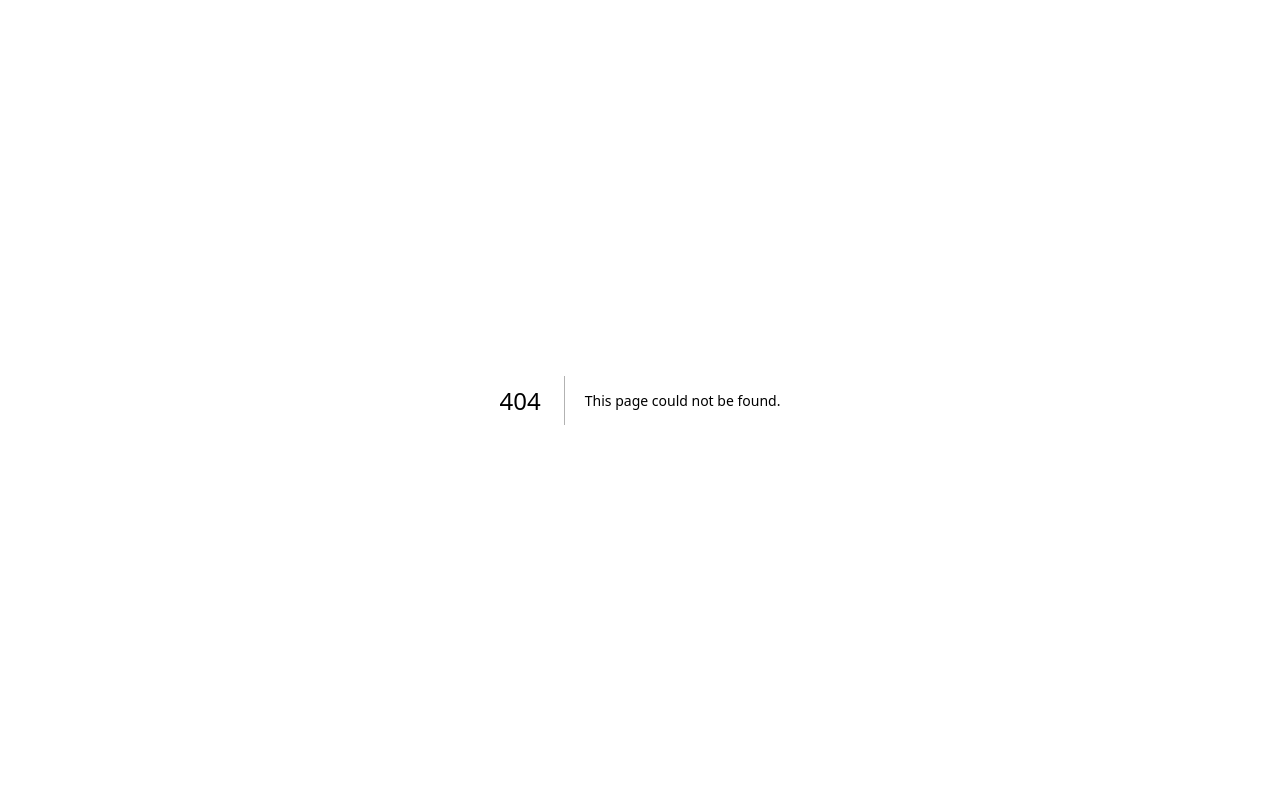
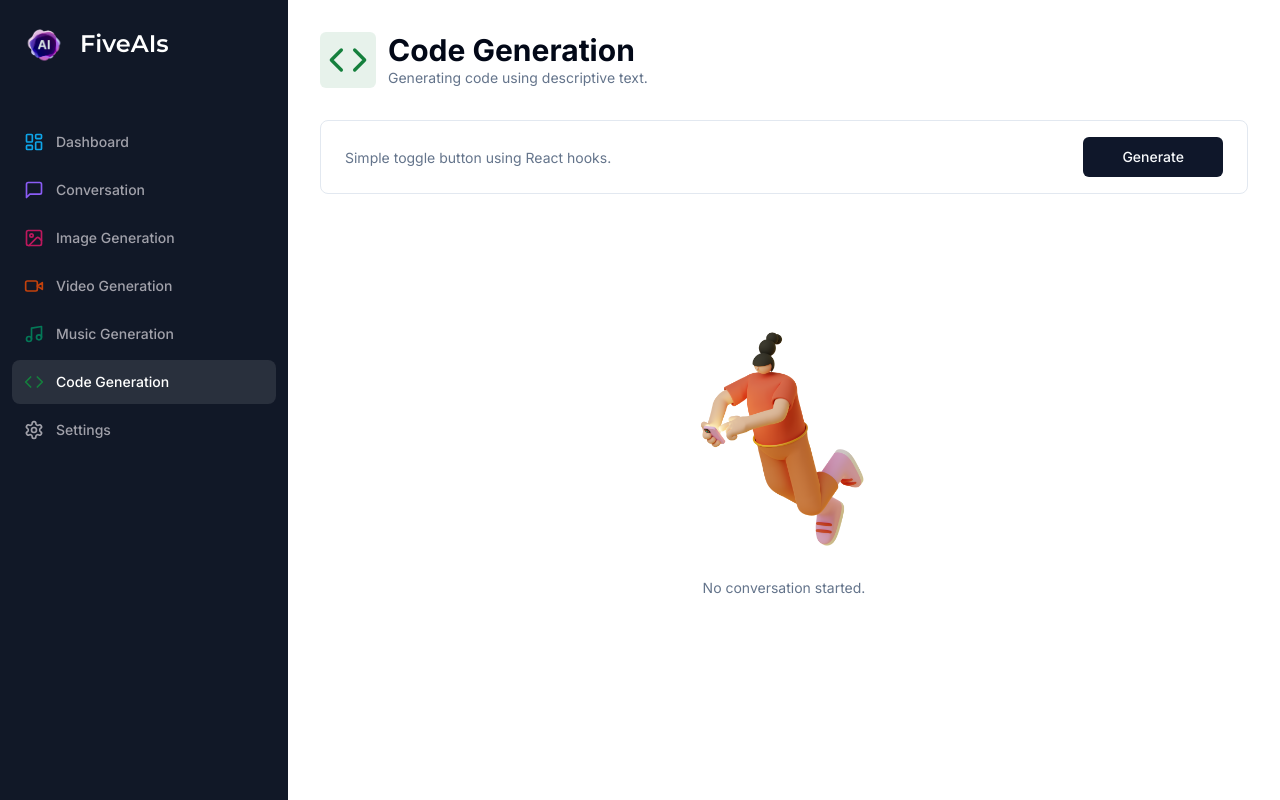
Before and after one commit to pearlescence-m/five-ais, a Next.js app: page /code in a window 1280 px wide. Before the commit this address had no page. Built offline with nearby package versions, Linux system fonts and the light colour scheme.

Commit message:
added code generation

```diff
--- /dev/null
+++ b/app/(dashboard)/(routes)/code/constants.ts
@@ -0,0 +1,7 @@
+import * as z from "zod";
+
+export const formSchema = z.object({
+  prompt: z.string().min(1, {
+    message: "Prompt is required."
+  }),
+});
--- /dev/null
+++ b/app/(dashboard)/(routes)/code/page.tsx
@@ -0,0 +1,150 @@
+'use client'
+
+import * as z from 'zod'
+import { zodResolver } from '@hookform/resolvers/zod'
+import axios from 'axios'
+import { Code } from 'lucide-react'
+import { useForm } from 'react-hook-form'
+import { useState } from 'react'
+import { useRouter } from 'next/navigation'
+import OpenAI from 'openai'
+import ReactMarkdown from 'react-markdown'
+
+import { Heading } from '@/components/heading'
+import { Form, FormControl, FormField, FormItem } from '@/components/ui/form'
+import { Input } from '@/components/ui/input'
+import { Button } from '@/components/ui/button'
+import { Empty } from '@/components/empty'
+import { Loader } from '@/components/loader'
+import { UserAvatar } from '@/components/user-avatar'
+import { BotAvatar } from '@/components/bot-avatar'
+import { cn } from '@/lib/utils'
+import { formSchema } from './constants'
+
+const CodePage = () => {
+  const router = useRouter()
+  const [messages, setMessages] = useState<OpenAI.Chat.ChatCompletionMessage[]>(
+    []
+  )
+
+  const form = useForm<z.infer<typeof formSchema>>({
+    resolver: zodResolver(formSchema),
+    defaultValues: {
+      prompt: '',
+    },
+  })
+
+  const isLoading = form.formState.isSubmitting
+
+  const onSubmit = async (values: z.infer<typeof formSchema>) => {
+    try {
+      const userMessage: OpenAI.Chat.ChatCompletionMessage = {
+        role: 'user',
+        content: values.prompt,
+      }
+      const newMessages = [...messages, userMessage]
+
+      const response = await axios.post('/api/code', {
+        messages: newMessages,
+      })
+
+      setMessages((current) => [...current, userMessage, response.data])
+
+      form.reset()
+    } catch (error: any) {
+      console.log(error)
+    } finally {
+      router.refresh()
+    }
+  }
+
+  return (
+    <div>
+      <Heading
+        title="Code Generation"
+        description="Generating code using descriptive text."
+        icon={Code}
+        iconColor="text-green-700"
+        bgColor="bg-green-700/10"
+      />
+      <div className="px-4 lg:px-8">
+        <div>
+          <Form {...form}>
+            <form
+              onSubmit={form.handleSubmit(onSubmit)}
+              className="rounded-lg border w-full p-4 px-3 md:px-6 focus-within:shadow-sm grid grid-cols-12 gap-2"
+            >
+              <FormField
+                name="prompt"
+                render={({ field }) => (
+                  <FormItem className="col-span-12 lg:col-span-10">
+                    <FormControl className="m-0 p-0">
+                      <Input
+                        className="border-0 outline-none focus-visible:ring-0 focus-visible:ring-transparent"
+                        disabled={isLoading}
+                        placeholder="Simple toggle button using React hooks."
+                        {...field}
+                      />
+                    </FormControl>
+                  </FormItem>
+                )}
+              />
+              <Button
+                className="col-span-12 lg:col-span-2 w-full"
+                type="submit"
+                disabled={isLoading}
+                size="icon"
+              >
+                Generate
+              </Button>
+            </form>
+          </Form>
+        </div>
+        <div className="space-y-4 mt-4">
+          {isLoading && (
+            <div className="p-8 rounded-lg w-full flex items-center justify-center bg-muted">
+              <Loader />
+            </div>
+          )}
+          {messages.length === 0 && !isLoading && (
+            <Empty label="No conversation started." />
+          )}
+          <div className="flex flex-col-reverse gap-y-4">
+            {messages.map((message) => (
+              <div
+                key={message.content}
+                className={cn(
+                  'p-8 w-full flex items-start gap-x-8 rounded-lg',
+                  message.role === 'user'
+                    ? 'bg-white border border-black/10'
+                    : 'bg-muted'
+                )}
+              >
+                {message.role === 'user' ? <UserAvatar /> : <BotAvatar />}
+                <ReactMarkdown
+                  components={{
+                    pre: ({ node, ...props }) => (
+                      <div className='overflow-auto w-full my-2 bg-black/10 p-2 rounded-lg'>
+                        <pre {...props} />
+                      </div>
+                    ),
+                    code: ({ node, ...props }) => (
+                      <code className='bg-clack/10 rounded-lg p-1'
+                        {...props}
+                      />
+                    )
+                  }}
+                  className='text-sm overflow-hidden leading-7'
+                >
+                  {message.content || ""}
+                </ReactMarkdown>
+              </div>
+            ))}
+          </div>
+        </div>
+      </div>
+    </div>
+  )
+}
+
+export default CodePage
--- /dev/null
+++ b/app/api/code/route.ts
@@ -0,0 +1,44 @@
+import { auth } from "@clerk/nextjs";
+import { NextResponse } from "next/server";
+import { OpenAI } from "openai";
+
+const openai = new OpenAI({
+    apiKey: process.env.OPENAI_API_KEY,
+  });
+
+const instructionMessage: OpenAI.Chat.ChatCompletionMessage = {
+  role: "system",
+  content: "You are a code generator. You must anwer only in markdown code snippets. Use code comments for explanations."
+}
+
+export async function POST(
+  req: Request
+) {
+  try {
+    const { userId } = auth();
+    const body = await req.json();
+    const { messages  } = body;
+
+    if (!userId) {
+      return new NextResponse("Unauthorized", { status: 401 });
+    }
+
+    if (!openai.apiKey) {
+      return new NextResponse("OpenAI API Key not configured.", { status: 500 });
+    }
+
+    if (!messages) {
+      return new NextResponse("Messages are required", { status: 400 });
+    }
+
+    const response = await openai.chat.completions.create({
+      model: "gpt-3.5-turbo",
+      messages: [instructionMessage, ...messages]
+    });
+
+    return NextResponse.json(response.choices[0].message);
+  } catch (error) {
+    console.log('[CODE_ERROR]', error);
+    return new NextResponse("Internal Error", { status: 500 });
+  }
+};
--- a/package.json
+++ b/package.json
@@ -31,6 +31,7 @@
     "react": "18.2.0",
     "react-dom": "18.2.0",
     "react-hook-form": "^7.46.2",
+    "react-markdown": "^8.0.7",
     "tailwind-merge": "^1.14.0",
     "tailwindcss": "3.3.3",
     "tailwindcss-animate": "^1.0.7",
```
Also changed, not shown: public/image.png (added), 1 other file (tests, documents, lock files or other folders).
